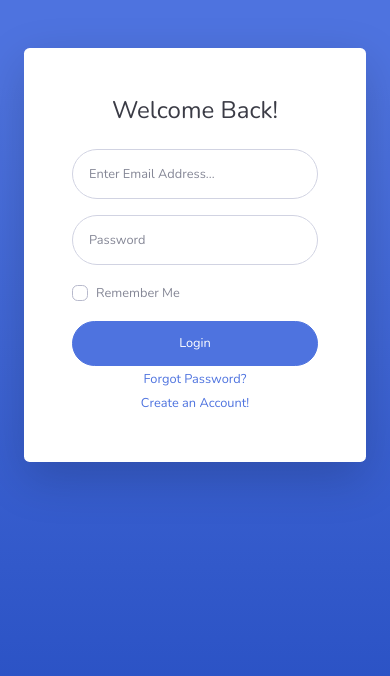
After one commit to Nhanpro385/MBT_Nhom7_, a PHP site: page /admin/view/login.php in a window 390 px wide. The commit adds this page. Shown: the top 676 px of the page. Run offline with PHP 8.4, Linux system fonts and the light colour scheme.

Commit message:
add login page

```diff
--- a/admin/index.php
+++ b/admin/index.php
@@ -4,11 +4,11 @@ require "../global.php";
 if (exist_param("login")) {
     $view_name = "admin/view/login.php";
 } else if (exist_param("register")) {
-    $view_name = "admin/view/register.php";
+    $view_name = "admin/view/login.php";
 } else if (exist_param("seat-show")) {
-    $view_name = "admin/view/seat-show.php";
+    $view_name = "admin/view/login.php";
 } else {
-    $view_name = "admin/view/home.php";
+    $view_name = "admin/view/login.php";
 }
 
 require "layout.php";
--- a/admin/layout.php
+++ b/admin/layout.php
@@ -18,7 +18,7 @@
         rel="stylesheet">
 
     <!-- Custom styles for this template-->
-    <link href="css/sb-admin-2.min.css" rel="stylesheet">
+    <link href="../public/admintemplate/css/sb-admin-2.min.css" rel="stylesheet">
 
 </head>
 
--- /dev/null
+++ b/admin/view/login.php
@@ -0,0 +1,98 @@
+<!DOCTYPE html>
+<html lang="en">
+
+<head>
+
+    <meta charset="utf-8">
+    <meta http-equiv="X-UA-Compatible" content="IE=edge">
+    <meta name="viewport" content="width=device-width, initial-scale=1, shrink-to-fit=no">
+    <meta name="description" content="">
+    <meta name="author" content="">
+
+    <title>SB Admin 2 - Login</title>
+
+    <!-- Custom fonts for this template-->
+    <link href="../../public/admintemplate/vendor/fontawesome-free/css/all.min.css" rel="stylesheet" type="text/css">
+    <link
+        href="https://fonts.googleapis.com/css?family=Nunito:200,200i,300,300i,400,400i,600,600i,700,700i,800,800i,900,900i"
+        rel="stylesheet">
+
+    <!-- Custom styles for this template-->
+    <link href="../../public/admintemplate/css/sb-admin-2.min.css" rel="stylesheet">
+
+</head>
+
+<body class="bg-gradient-primary">
+
+    <div class="container">
+
+        <!-- Outer Row -->
+        <div class="row justify-content-center">
+
+            <div class="col-xl-10 col-lg-12 col-md-9">
+
+                <div class="card o-hidden border-0 shadow-lg my-5">
+                    <div class="card-body p-0">
+                        <!-- Nested Row within Card Body -->
+                        <div class="row">
+                            <div class="col-lg-6 d-none d-lg-block bg-login-image"></div>
+                            <div class="col-lg-6">
+                                <div class="p-5">
+                                    <div class="text-center">
+                                        <h1 class="h4 text-gray-900 mb-4">Welcome Back!</h1>
+                                    </div>
+                                    <form class="user">
+                                        <div class="form-group">
+                                            <input type="email" class="form-control form-control-user"
+                                                id="exampleInputEmail" aria-describedby="emailHelp"
+                                                placeholder="Enter Email Address...">
+                                        </div>
+                                        <div class="form-group">
+                                            <input type="password" class="form-control form-control-user"
+                                                id="exampleInputPassword" placeholder="Password">
+                                        </div>
+                                        <div class="form-group">
+                                            <div class="custom-control custom-checkbox small">
+                                                <input type="checkbox" class="custom-control-input" id="customCheck">
+                                                <label class="custom-control-label" for="customCheck">Remember
+                                                    Me</label>
+                                            </div>
+                                        </div>
+                                        <a href="index.html" class="btn btn-primary btn-user btn-block">
+                                            Login
+                                        </a>
+
+
+                                    </form>
+
+                                    <div class="text-center">
+                                        <a class="small" href="forgot-password.html">Forgot Password?</a>
+                                    </div>
+                                    <div class="text-center">
+                                        <a class="small" href="register.html">Create an Account!</a>
+                                    </div>
+                                </div>
+                            </div>
+                        </div>
+                    </div>
+                </div>
+
+            </div>
+
+        </div>
+
+    </div>
+
+    <!-- Bootstrap core JavaScript-->
+    <script src="../../public/admintemplate/vendor/jquery/jquery.min.js"></script>
+    <script src="../../public/admintemplate/vendor/bootstrap/js/bootstrap.bundle.min.js"></script>
+
+    <!-- Core plugin JavaScript-->
+    <script src="../../public/admintemplate/vendor/jquery-easing/jquery.easing.min.js"></script>
+
+    <!-- Custom scripts for all pages-->
+    <script src="../../public/admintemplate/js/sb-admin-2.min.js"></script>
+
+</body>
+
+</html>
```
Also changed, not shown: pdo.php (+4 -4 lines).
